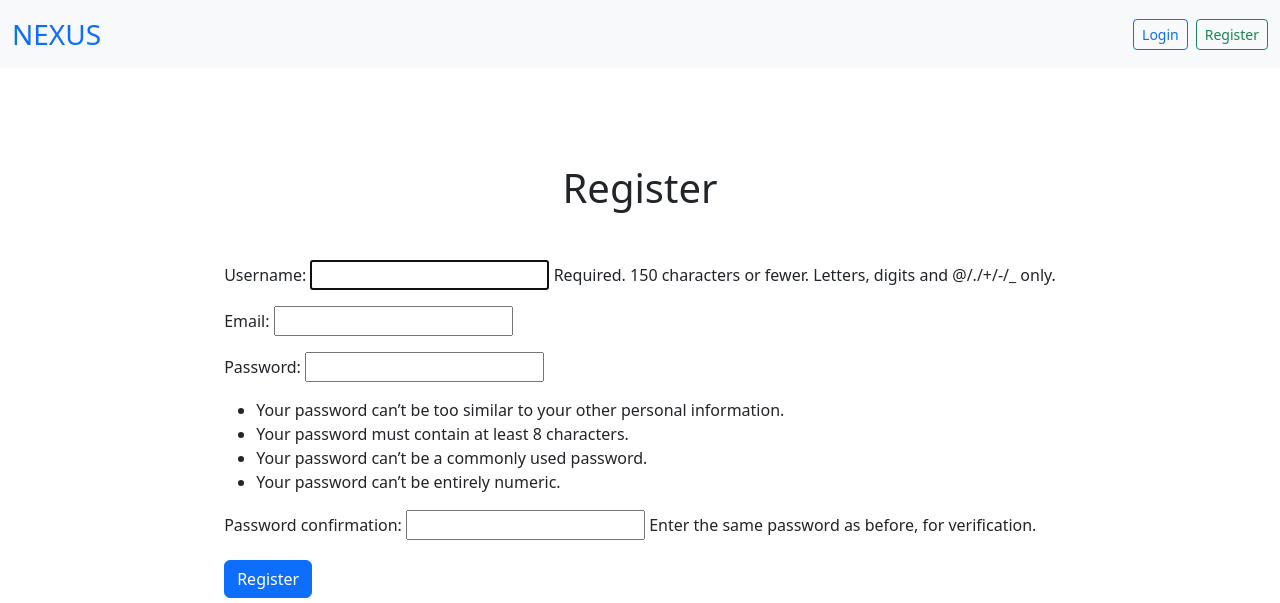
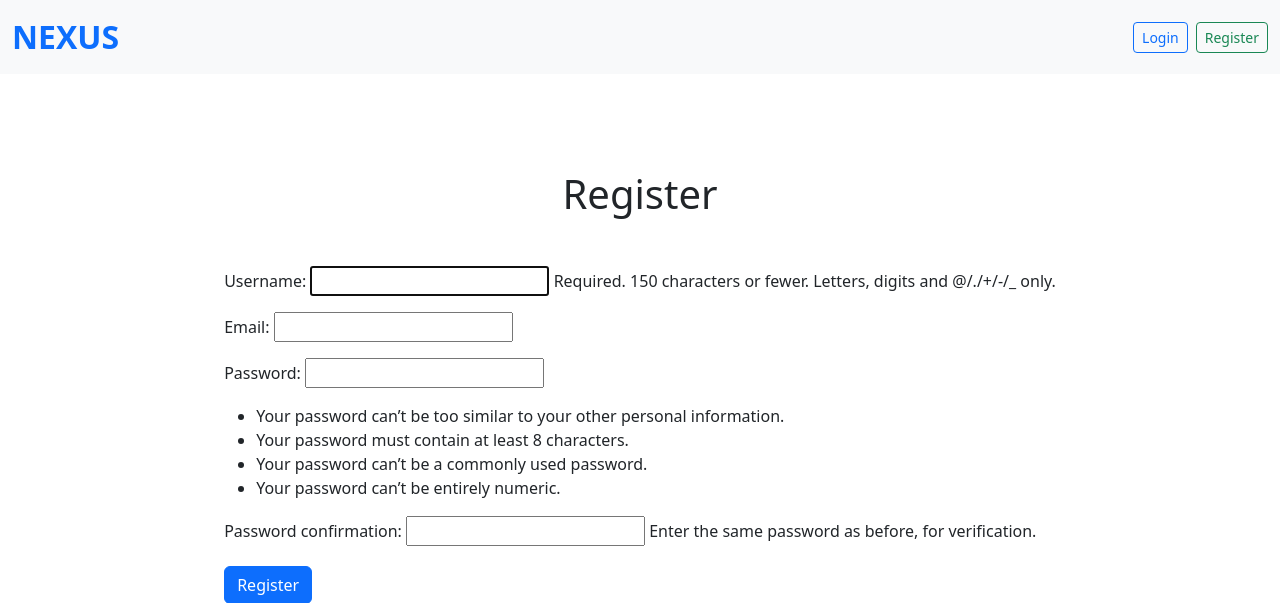
Before and after one commit to Bryxel/Nexus-LinkSaver, a Django app: page /register/ in a window 1280 px wide. Shown: the top 603 px of the page. Run offline with Django 5.2, Linux system fonts and the light colour scheme.

Commit message:
improved logo

```diff
--- a/nexus/templates/base.html
+++ b/nexus/templates/base.html
@@ -13,7 +13,7 @@
 
     <nav class="navbar navbar-expand-lg bg-body-tertiary">
         <div class="container-fluid">
-          <a class="navbar-brand text-primary fs-3" href="{% url 'category_list' %}">
+          <a class="navbar-brand text-primary fs-2 fw-bold" href="{% url 'category_list' %}">
             <!-- <img src="{% static 'images/logo.png' %}" alt="Logo" width="200" height="100"> image not showing-->
              NEXUS
           </a>
```
